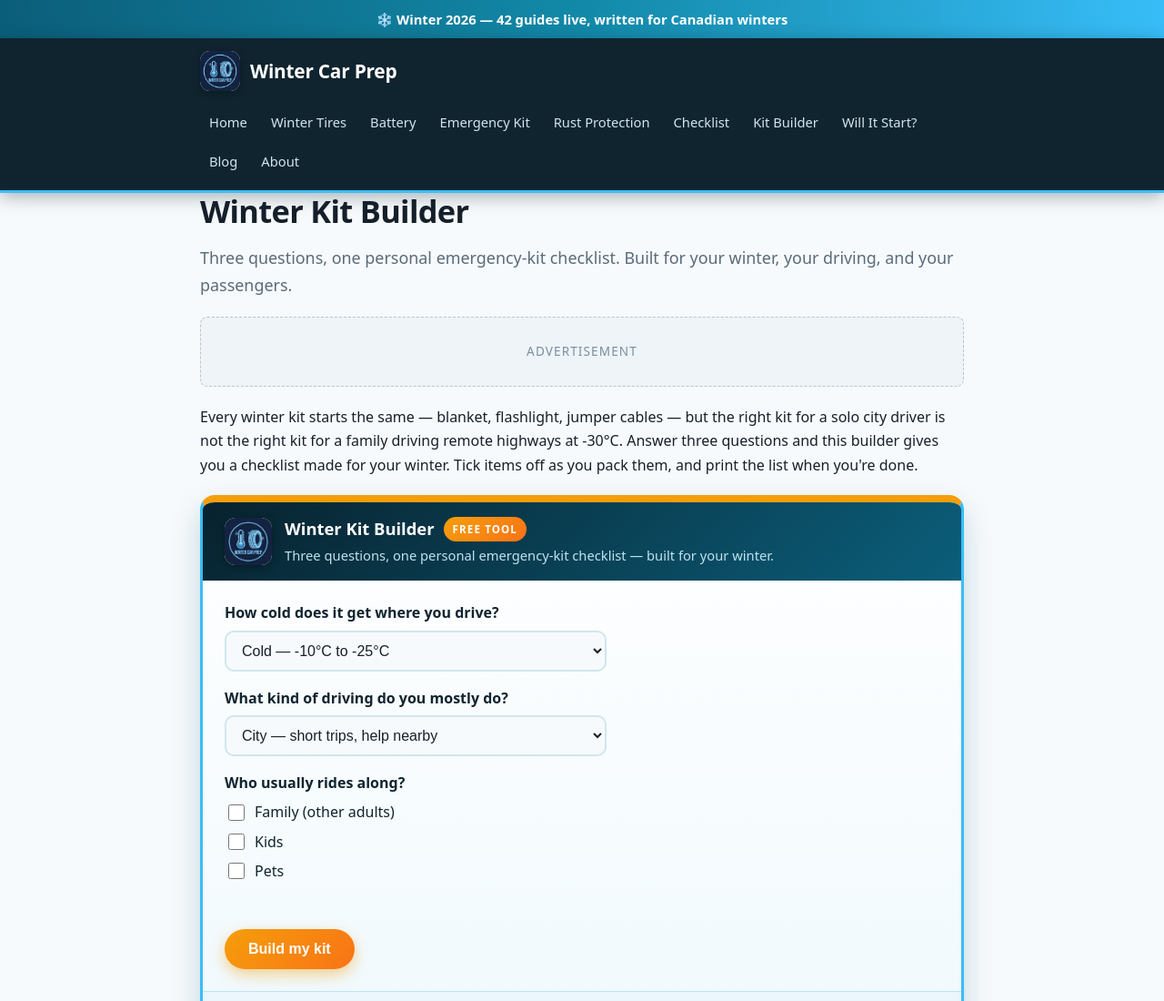
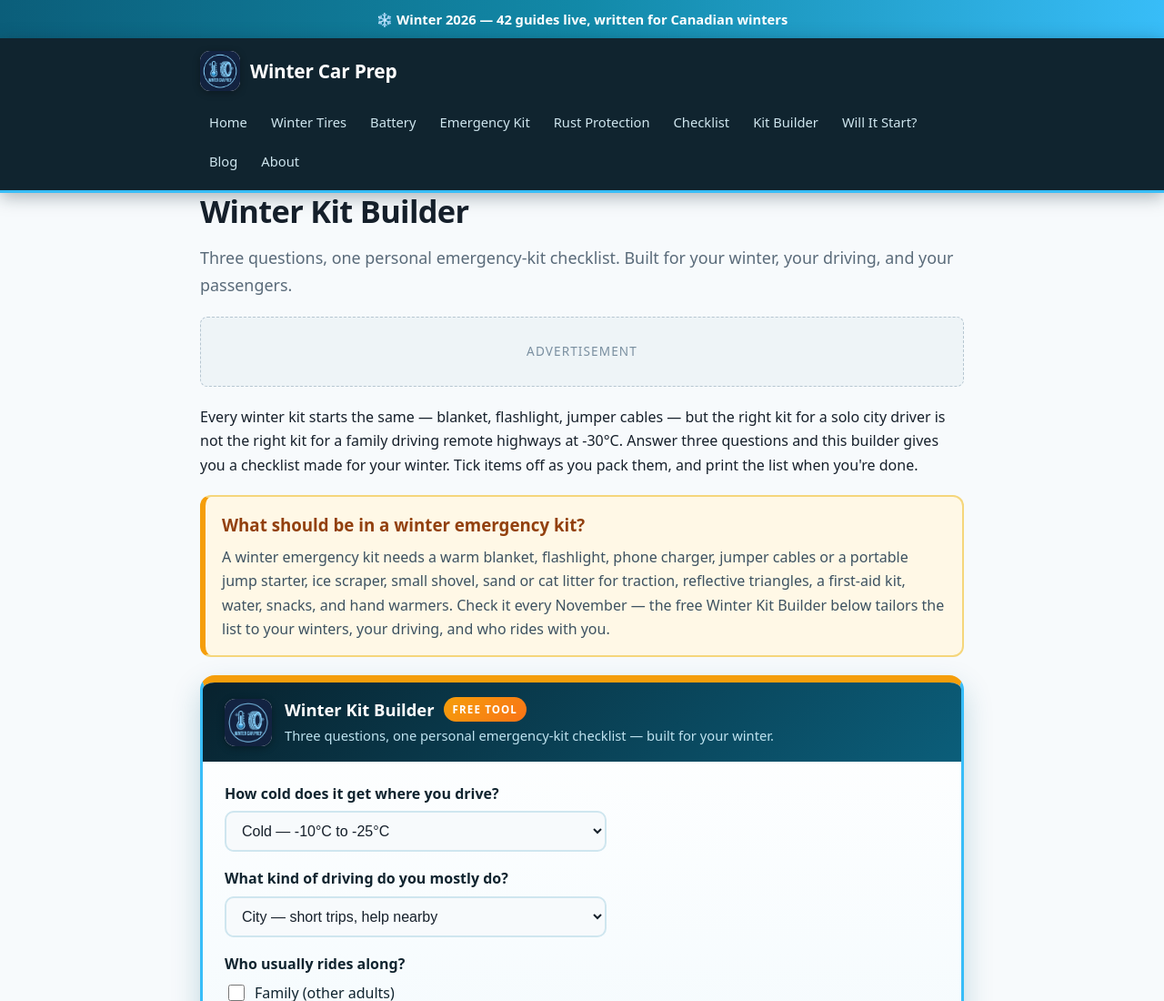
Before and after one commit to urbanxklusives/wintercarprep, a plain HTML site: page winter-kit-builder.html in a window 1280 px wide. Shown: the top 1100 px of the page at 91% size. Drawn offline with Linux system fonts and the light colour scheme.

Commit message:
AI visibility: robots.txt welcomes AI crawlers (ChatGPT, Gemini, Copilot/Bing, Meta, Perplexity, Claude); answer-first capsules on all 3 tool pages; IndexNow key file

```diff
--- a/style.css
+++ b/style.css
@@ -86,6 +86,9 @@ footer a{color:#cfe6ef}
 .toolcallout p{margin:0;color:#3d5261}
 .toolcallout a{color:var(--acc);font-weight:700}
 .toolcallout .toolbadge{vertical-align:middle;margin-left:6px}
+.answer{background:#fff8e6;border:2px solid #f5d67b;border-left:6px solid var(--amber);border-radius:12px;padding:16px 18px;margin:20px 0}
+.answer h3{margin:0 0 6px;color:#92400e}
+.answer p{margin:0;color:#3d5261}
 .toolband{background:linear-gradient(135deg,#08222e 0%,#0b5e7a 55%,#1289a8 100%);border-radius:16px;padding:28px;margin:22px 0;box-shadow:0 12px 30px rgba(11,94,122,.35)}
 .toolband h2{border:none;margin-top:0;color:#fff}
 .toolband>p{color:#d6ecf5}
--- a/winter-kit-builder.html
+++ b/winter-kit-builder.html
@@ -24,6 +24,7 @@
 <p class="standfirst">Three questions, one personal emergency-kit checklist. Built for your winter, your driving, and your passengers.</p>
 <div class="adslot"><span>Advertisement</span></div>
 <p>Every winter kit starts the same — blanket, flashlight, jumper cables — but the right kit for a solo city driver is not the right kit for a family driving remote highways at -30&deg;C. Answer three questions and this builder gives you a checklist made for your winter. Tick items off as you pack them, and print the list when you're done.</p>
+<div class="answer"><h3>What should be in a winter emergency kit?</h3><p>A winter emergency kit needs a warm blanket, flashlight, phone charger, jumper cables or a portable jump starter, ice scraper, small shovel, sand or cat litter for traction, reflective triangles, a first-aid kit, water, snacks, and hand warmers. Check it every November — the free Winter Kit Builder below tailors the list to your winters, your driving, and who rides with you.</p></div>
 <div class="toolbox">
 <div class="toolhead"><img src="assets/img/logo.png" alt="Winter Car Prep logo"><div><div class="th-top"><span class="th-name">Winter Kit Builder</span><span class="toolbadge">FREE TOOL</span></div><div class="th-tag">Three questions, one personal emergency-kit checklist — built for your winter.</div></div></div><label for="kb-temp">How cold does it get where you drive?</label>
 <select id="kb-temp"><option value="mild">Mild — rarely below -10&deg;C</option><option value="cold" selected>Cold — -10&deg;C to -25&deg;C</option><option value="extreme">Extreme — below -25&deg;C</option></select>
```
Also changed, not shown: will-my-car-start.html (+1 -0 lines), winter-tires.html (+1 -0 lines), robots.txt, wcpcd7af067840fee7f2c22b2192f753e.txt (added).
